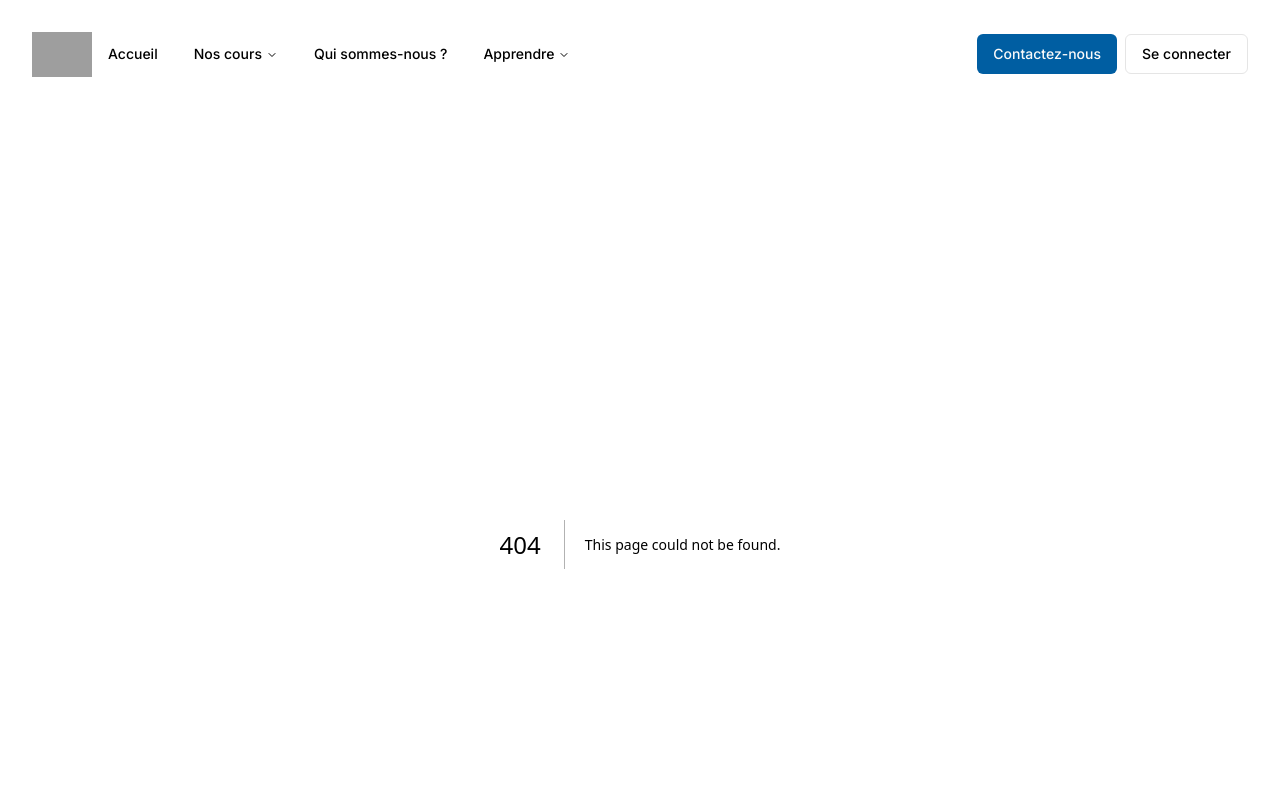
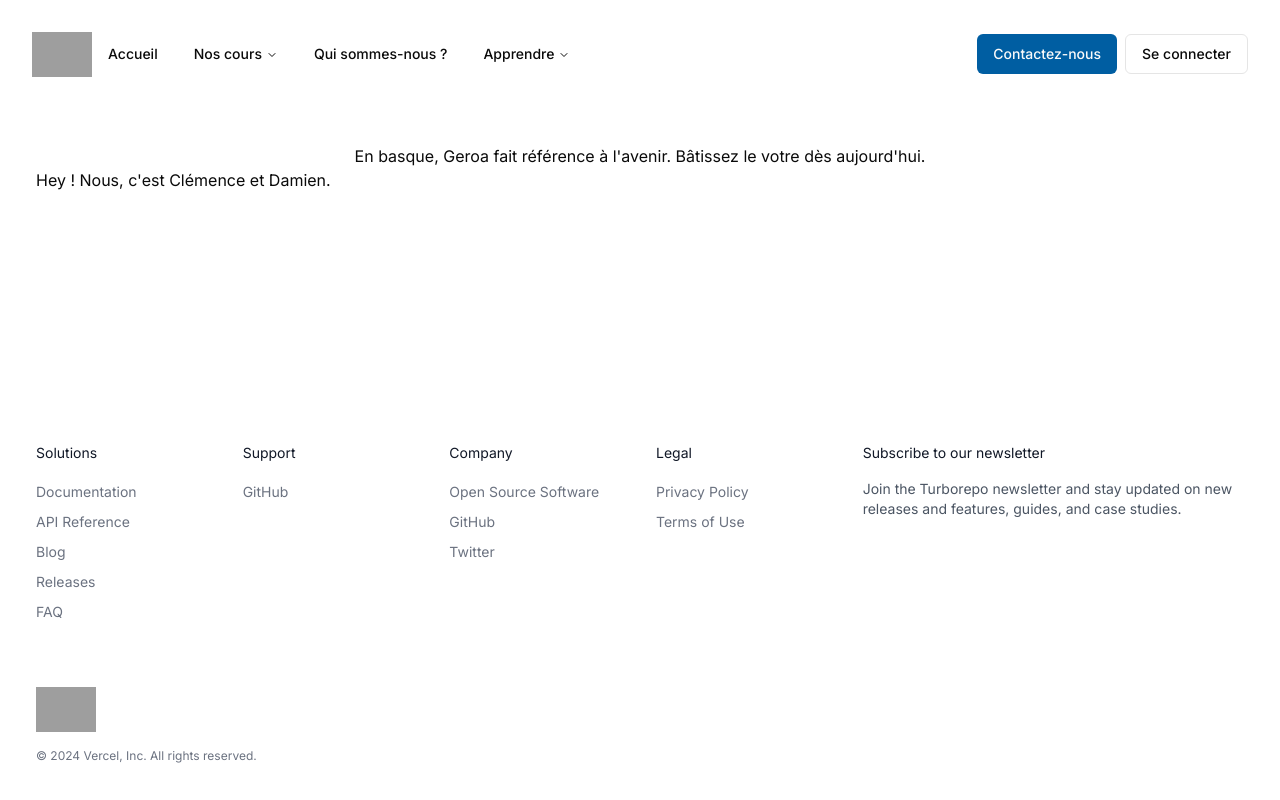
Before and after one commit to clemencefrz/cours-geroa, a Next.js app: page /about in a window 1280 px wide. Before the commit this address had no page. Shown: the top 800 px of the page. Built offline with nearby package versions, Linux system fonts and the light colour scheme; grey boxes are pictures that could not be loaded.

Commit message:
page contact

```diff
--- /dev/null
+++ b/app/about/component/About.tsx
@@ -0,0 +1,14 @@
+const About = () => {
+  return (
+    <>
+      {/* Geroa signgification */}
+      <div className="flex flex-col items-center justify-center w-full">
+        {`En basque, Geroa fait référence à l'avenir. Bâtissez le votre dès aujourd'hui.`}
+      </div>
+      {/* Clémence et Damien, Notre histoire */}
+      <div>{`Hey ! Nous, c'est Clémence et Damien.`}</div>
+    </>
+  );
+};
+
+export default About;
--- /dev/null
+++ b/app/about/page.tsx
@@ -0,0 +1,6 @@
+import About from "./component/About";
+
+const Page = () => {
+  return <About />;
+};
+export default Page;
--- a/app/components/Header/Nav/index.tsx
+++ b/app/components/Header/Nav/index.tsx
@@ -30,7 +30,7 @@ const composants: NavMenuItemProps[] = [
   },
   {
     textTrigger: "Qui sommes-nous ?",
-    href: "",
+    href: "/about",
   },
   {
     textTrigger: "Apprendre",
```
